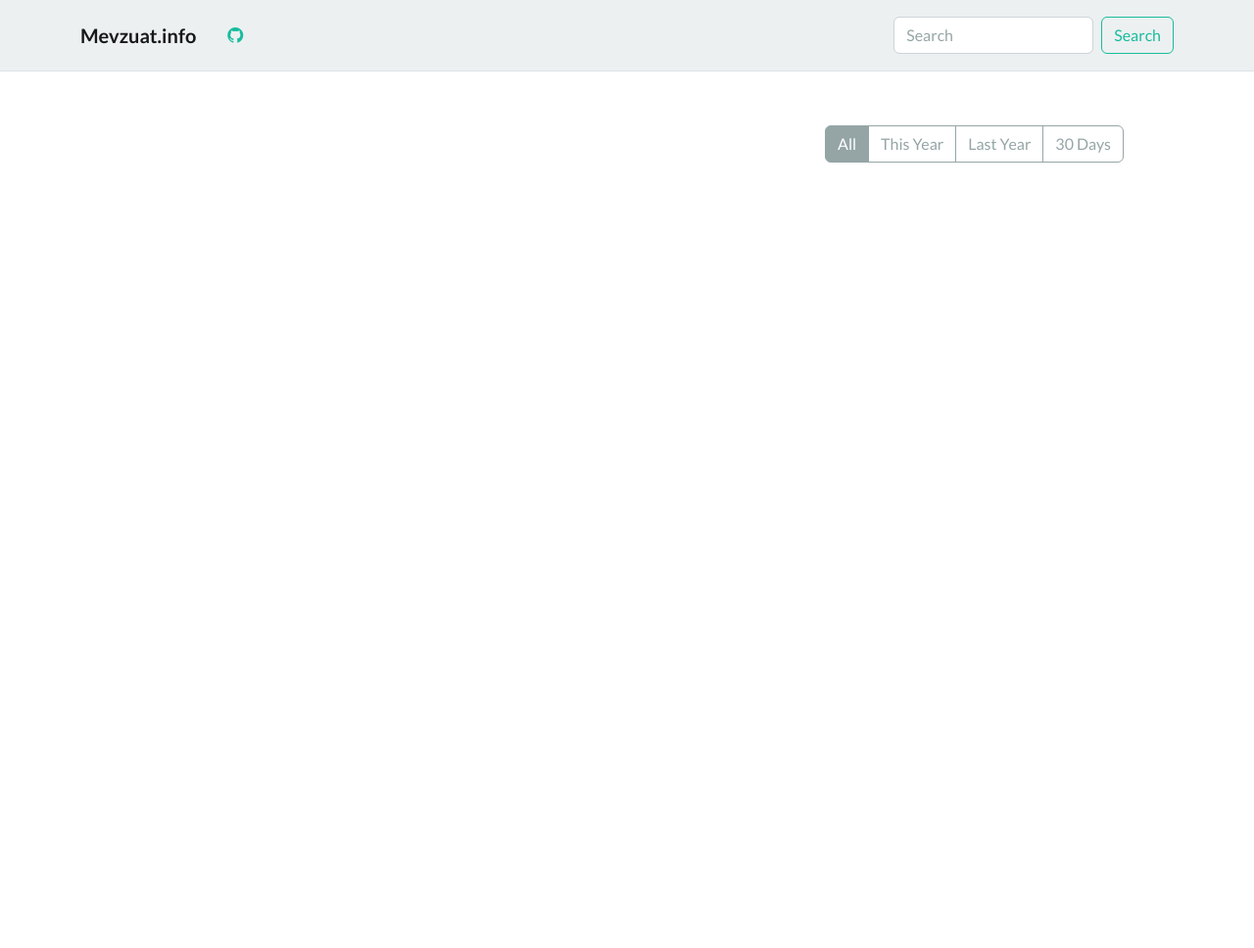
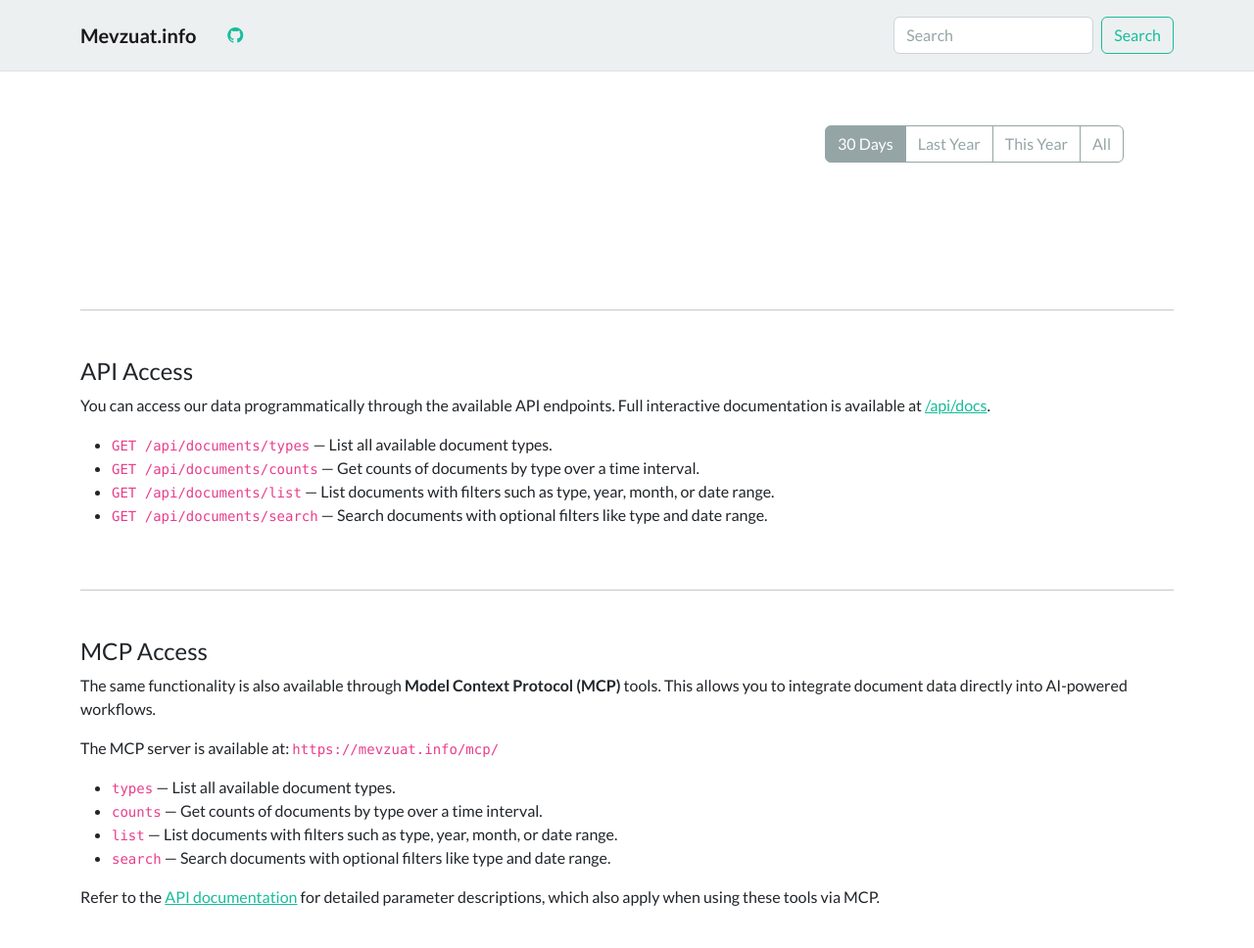
Before and after one commit to onurmatik/mevzuat, a Django app: template mevzuat/templates/home.html in a window 1280 px wide. Shown: the whole page at 98% size. Before the commit the page ends 166 px from the top, so only its background shows below. Run offline with Django 5.2, Linux system fonts and the light colour scheme; the template is opened without the code that fills it, so the values that code supplies are empty; a map, chart or similar area stays blank.

Commit message:
Homepage updates

```diff
--- a/mevzuat/templates/home.html
+++ b/mevzuat/templates/home.html
@@ -18,13 +18,44 @@
   <div class="col-lg-4">
     <div id="chartLegend" class="small mb-3"></div>
     <div id="rangeButtons" class="btn-group" role="group">
-      <button type="button" class="btn btn-outline-secondary active" data-range="all">All</button>
+      <button type="button" class="btn btn-outline-secondary active" data-range="30days">30 Days</button>
+      <button type="button" class="btn btn-outline-secondary" data-range="lastYear">Last Year</button>
       <button type="button" class="btn btn-outline-secondary" data-range="thisYear">This Year</button>
-      <button type="button" class="btn btn-outline-secondary" data-range="lastYear">Last Year</button>
-      <button type="button" class="btn btn-outline-secondary" data-range="30days">30 Days</button>
+      <button type="button" class="btn btn-outline-secondary" data-range="all">All</button>
     </div>
   </div>
 </div>
+
+<hr class="my-5">
+<div class="row">
+  <div class="col-12">
+    <h2 class="fs-4">API Access</h2>
+    <p>You can access our data programmatically through the available API endpoints. Full interactive documentation is available at <a href="/api/docs">/api/docs</a>.</p>
+    <ul>
+      <li><code>GET /api/documents/types</code> — List all available document types.</li>
+      <li><code>GET /api/documents/counts</code> — Get counts of documents by type over a time interval.</li>
+      <li><code>GET /api/documents/list</code> — List documents with filters such as type, year, month, or date range.</li>
+      <li><code>GET /api/documents/search</code> — Search documents with optional filters like type and date range.</li>
+    </ul>
+  </div>
+</div>
+
+<hr class="my-5">
+<div class="row">
+  <div class="col-12">
+    <h2 class="fs-4">MCP Access</h2>
+    <p>The same functionality is also available through <strong>Model Context Protocol (MCP)</strong> tools. This allows you to integrate document data directly into AI-powered workflows.</p>
+    <p>The MCP server is available at: <code>https://mevzuat.info/mcp/</code></p>
+    <ul>
+      <li><code>types</code> — List all available document types.</li>
+      <li><code>counts</code> — Get counts of documents by type over a time interval.</li>
+      <li><code>list</code> — List documents with filters such as type, year, month, or date range.</li>
+      <li><code>search</code> — Search documents with optional filters like type and date range.</li>
+    </ul>
+    <p>Refer to the <a href="/api/docs">API documentation</a> for detailed parameter descriptions, which also apply when using these tools via MCP.</p>
+  </div>
+</div>
+
 {% endblock %}
 
 {% block extra_js %}
@@ -33,7 +64,7 @@
   document.addEventListener('DOMContentLoaded', () => {
     const palette = ['#0d6efd','#6c757d','#198754','#dc3545','#ffc107','#0dcaf0','#6610f2','#d63384','#20c997','#fd7e14'];
     const rangeButtons = document.getElementById('rangeButtons');
-    let currentRange = 'all';
+    let currentRange = '30days';
     const legend = document.getElementById('chartLegend');
     const searchForm = document.getElementById('searchForm');
     const searchInput = document.getElementById('searchInput');
```
